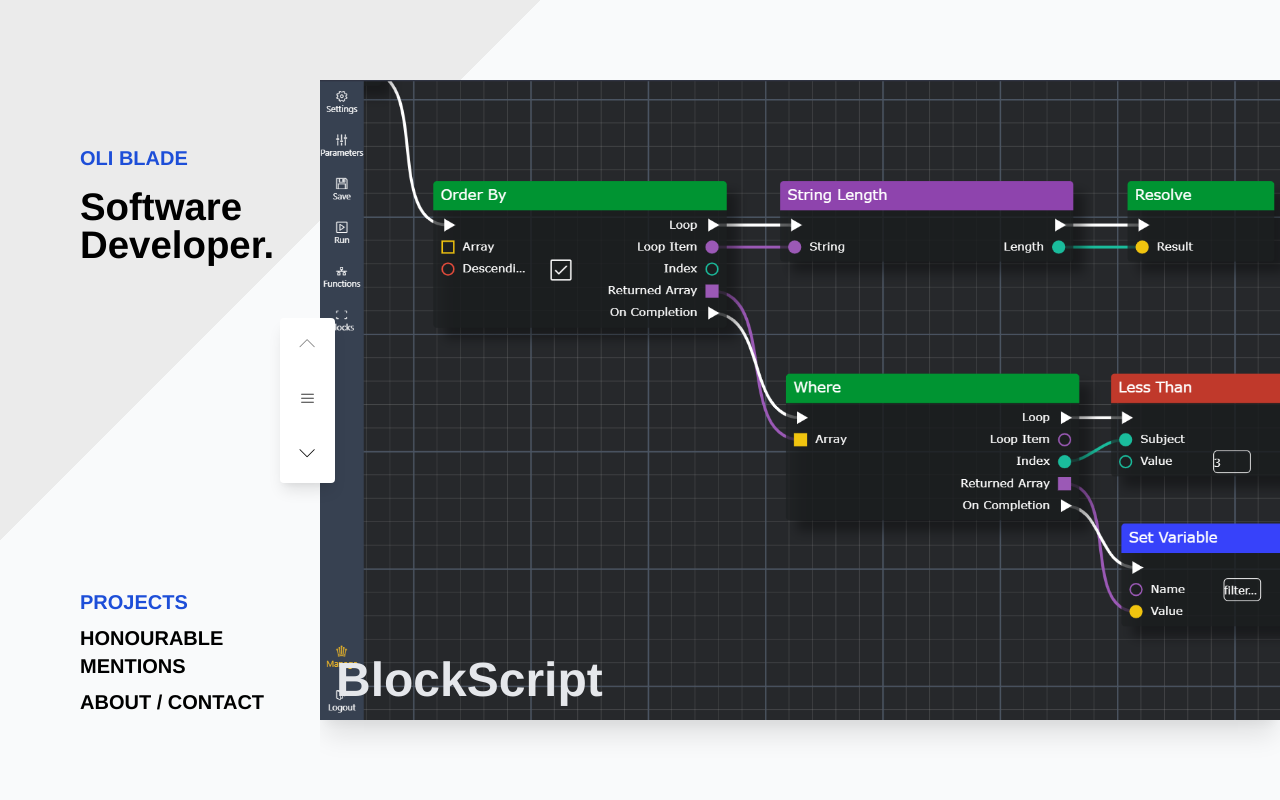
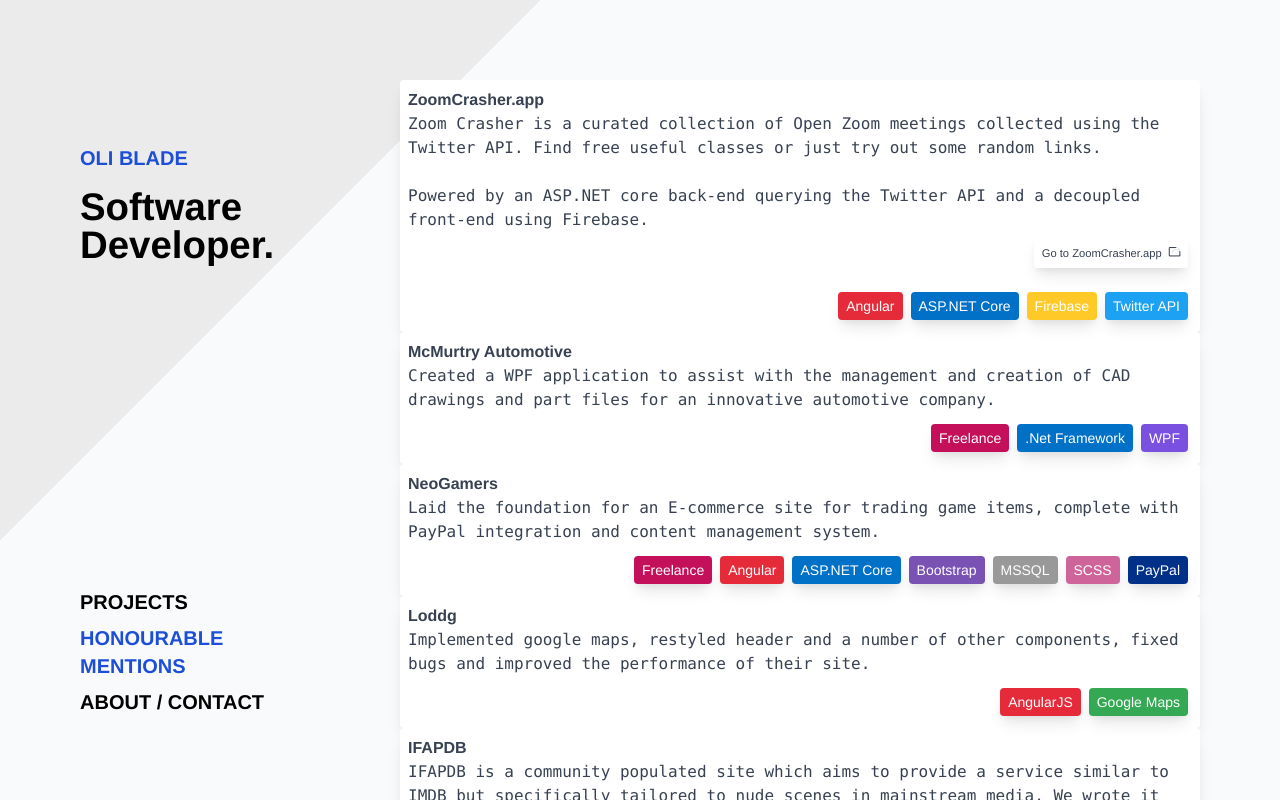
Before and after one commit to OliBlade/Portfolio, an Angular app: page / in a window 1280 px wide. Both pictures are taken after a click on the element "HONOURABLE MENTIONS". Built offline with nearby package versions, Linux system fonts and the light colour scheme.

Commit message:
About and other projects pages

```diff
--- a/src/app/app-routing.module.ts
+++ b/src/app/app-routing.module.ts
@@ -5,9 +5,10 @@
 import { HomeComponent } from './pages/home/home.component';
 
 const projects = new FileLoader().getProjects();
+const otherProjects = new FileLoader().getOtherProjects();
 
 const routes: Routes = [
-  { path: '', component: HomeComponent, pathMatch: 'full', data: { animation: 'home', projects: projects } }
+  { path: '', component: HomeComponent, pathMatch: 'full', data: { animation: 'home', projects: projects, otherProjects: otherProjects } }
 ];
 
 projects.forEach(p => {
--- /dev/null
+++ b/src/app/classes/basicProject.ts
@@ -0,0 +1,9 @@
+import { Tag } from "./tag";
+
+export class BasicProject {
+  public name: string;
+  public caption: string;
+  public tags: Tag[];
+  public projectUrl: string;
+  public displayUrl: string;
+}
--- a/src/app/classes/fileLoader.ts
+++ b/src/app/classes/fileLoader.ts
@@ -1,4 +1,5 @@
 import * as contentJson from '../../content.json';
+import { BasicProject } from './basicProject';
 import { Project } from './project';
 
 export class FileLoader {
@@ -6,4 +7,8 @@
   public getProjects(): Project[] {
     return contentJson.projects as Project[];
   }
+
+  public getOtherProjects(): BasicProject[] {
+    return contentJson.otherProjects as BasicProject[];
+  }
 }
--- a/src/app/pages/basic-page/basic-page.component.html
+++ b/src/app/pages/basic-page/basic-page.component.html
@@ -21,7 +21,7 @@
             <small>Go to {{project.displayUrl}} <i class="ml-1 font-bold icon-share"></i></small>
           </a>
           <br /><br />
-          <small *ngFor="let t of project.tags; let i = index" class="rounded text-sm shadow-lg text-center px-2 py-1 m-1 text-white select-none inline-block" [ngStyle]="{'background-color': t.color}" [class.animate-pulse]="i == project.tags.length - 1">{{t.name}}</small>
+          <small *ngFor="let t of project.tags; let i = index" class="tag" [ngStyle]="{'background-color': t.color}" [class.animate-pulse]="i == project.tags.length - 1">{{t.name}}</small>
         </div>
       </div>
     </div>
--- a/src/app/pages/home/home.component.html
+++ b/src/app/pages/home/home.component.html
@@ -1,4 +1,4 @@
-<div class="w-screen h-screen overflow-y-auto relative diagonal-stripe hide-scrollbar" [class.scroll-snap]="loaded" id="top-scroll" (scroll)="updateButtons($event)">
+<div class="w-screen h-screen md:overflow-y-hidden relative diagonal-stripe hide-scrollbar" [class.scroll-snap]="loaded" id="top-scroll" (scroll)="updateButtons($event)">
 
   <div class="grid grid-cols-1 md:grid-cols-4 h-full z-0">
 
@@ -10,16 +10,16 @@
           <h2 class="font-extrabold md:title text-5xl mt-4">Software Developer.</h2>
         </div>
 
-        <div class="menu select-none">
-          <div class="menu-item selected">PROJECTS</div>
-          <div class="menu-item">HONOURABLE MENTIONS</div>
-          <div class="menu-item">ABOUT / CONTACT</div>
+        <div class="menu select-none text-xl">
+          <div class="menu-item" [class.selected]="selectedMenuItem === 'projects'" (click)="menuSelect('projects')">PROJECTS</div>
+          <div class="menu-item" [class.selected]="selectedMenuItem === 'other'"  (click)="menuSelect('other')">HONOURABLE MENTIONS</div>
+          <div class="menu-item" [class.selected]="selectedMenuItem === 'about'"  (click)="menuSelect('about')">ABOUT / CONTACT</div>
         </div>
 
       </div>
     </div>
 
-    <div class="col-span-3 md:overflow-y-auto select-none hide-scrollbar" [class.md:scroll-snap]="loaded" id="right-scroll" (scroll)="updateButtons($event)">
+    <div *ngIf="selectedMenuItem === 'projects'" [@projectAnimation] class="col-span-3 md:overflow-y-auto select-none" [class.md:scroll-snap]="loaded" id="right-scroll" (scroll)="updateButtons($event)">
 
         <div *ngFor="let p of projects; let i = index;" class="h-screen flex items-center pt-20 pb-20 snap-start" [id]="'snap-' + (i + 1)">
           <a class="image-zoom-wrapper h-full cursor-pointer" [routerLink]="[p.normalisedName]" (click)="projectSelected(i)">
@@ -36,11 +36,65 @@
 
     </div>
 
+    <div *ngIf="selectedMenuItem === 'other'" class="col-span-3 md:p-20 p-10 snap-start md:overflow-y-auto select-none">
+      <div *ngFor="let op of otherProjects; let i = index;" class="bg-white rounded w-full shadow-lg p-2 hover:bg-gray-50 text-gray-700" [class.rounded-t]="i == 0" [class.rounded-b]="i == otherProjects.length" [class.border-b]="i < otherProjects.length">
+        <h2 class="font-bold">{{op.name}}</h2>
+        <span class="font-mono" [innerHtml]="op.caption"></span>
+
+        <div class="text-right w-full mt-2">
+          <ng-container *ngIf="op.projectUrl">
+            <a class="text-sm white-button m-1 w-28" [href]="op.projectUrl" target="_blank">
+              <small>Go to {{op.displayUrl}} <i class="ml-1 font-bold icon-share"></i></small>
+            </a>
+            <br /><br />
+          </ng-container>
+          <small *ngFor="let t of op.tags" class="tag" [ngStyle]="{'background-color': t.color}">{{t.name}}</small>
+        </div>
+      </div>
+    </div>
+
+    <div *ngIf="selectedMenuItem === 'about'" class="col-span-3 md:p-20 p-10 snap-start md:overflow-y-auto select-none">
+      <div class="bg-white rounded w-full shadow-lg p-2 hover:bg-gray-50">
+        <h2 class="font-bold">My Portfolio</h2>
+        <span class="font-mono text-gray-700">
+          This site is a collection of my personal projects.<br/><br/>
+          In the honourable mentions section, you will find freelance projects I have worked on, along with some other projects
+          which didn't quite make the cut.<br/><br/>
+          If you would like to see the source code for this portfolio, you can find it on my <a class="underline" href="https://github.com/OliBlade" target="_blank">GitHub</a>.
+        </span>
+        <div class="text-right w-full mt-2">
+          <a class="text-sm white-button m-1 w-28" href="https://github.com/OliBlade/Portfolio" target="_blank">
+            <small>GitHub for Portfolio <i class="ml-1 font-bold icon-share"></i></small>
+          </a>
+          <br /><br />
+          <small class="tag" style="background-color: #07B6D5;">Tailwind</small>
+          <small class="tag" style="background-color: #e52a3a;">Angular</small>
+          <small class="tag" style="background-color: #14B003;">Angular Universal</small>
+        </div>
+      </div>
+
+      <div class="text-right w-full mt-10">
+        <a class="text-sm white-button m-1" href="https://github.com/OliBlade/Portfolio" target="_blank">
+          <i class="mr-1 font-bold icon-github"></i><small>GitHub</small>
+        </a>
+        <a class="text-sm white-button m-1" href="mailto:email@oliblade.com" target="_blank">
+          <i class="mr-1 font-bold icon-at-sign"></i><small>email@oliblade.com</small>
+        </a>
+        <a class="text-sm white-button m-1" href="https://www.linkedin.com/in/oliblade/" target="_blank">
+          <i class="mr-1 font-bold icon-at-sign"></i><small>LinkedIn</small>
+        </a>
+        <a class="text-sm white-button m-1" href="https://medium.com/@OliBlade" target="_blank">
+          <i class="mr-1 font-bold icon-pen3"></i><small>Blog</small>
+        </a>
+      </div>
+
+    </div>
+
   </div>
 
 </div>
 
-<div class="scroll-control md:rounded rounded-r select-none">
+<div *ngIf="selectedMenuItem === 'projects'" class="scroll-control md:rounded rounded-r select-none">
   <button class="w-full hover:bg-gray-50 disabled:opacity-50" (click)="scrollToPreviousSnap()" [disabled]="!isScrollUpEnabled"><i class="icon-chevron-up"></i></button>
   <button class="w-full cursor-default"><i class="icon-menu"></i></button>
   <button class="w-full hover:bg-gray-50 disabled:opacity-50" (click)="scrollToNextSnap()" [disabled]="!isScrollDownEnabled"><i class="icon-chevron-down"></i></button>
--- a/src/app/pages/home/home.component.scss
+++ b/src/app/pages/home/home.component.scss
@@ -2,6 +2,11 @@
   @variants responsive {
     .title {
       font-size: 3vw;
+      line-height: 1;
+    }
+
+    .menu-item-text {
+      font-size: 1.2vw;
       line-height: 1;
     }
   }
@@ -47,7 +52,7 @@
   @apply absolute bottom-20;
 
   .menu-item {
-    @apply font-bold text-xl py-1 hover:text-blue-700 cursor-pointer;
+    @apply font-bold py-1 hover:text-blue-700 cursor-pointer;
 
     &.selected {
       @apply text-blue-700;
--- a/src/app/pages/home/home.component.ts
+++ b/src/app/pages/home/home.component.ts
@@ -1,5 +1,7 @@
+import { animate, style, transition, trigger } from '@angular/animations';
 import { AfterViewInit, Component, HostListener } from '@angular/core';
 import { ActivatedRoute } from '@angular/router';
+import { BasicProject } from 'src/app/classes/basicProject';
 import { Project } from 'src/app/classes/project';
 import { MetaService } from 'src/app/services/meta.service';
 import { StateService } from 'src/app/services/state.service';
@@ -7,13 +9,34 @@
 @Component({
   selector: 'app-home',
   templateUrl: './home.component.html',
-  styleUrls: ['./home.component.scss']
+  styleUrls: ['./home.component.scss'],
+  animations:[
+    trigger('projectAnimation',
+      [
+        transition(':enter',
+          [
+            style({ transform: 'translateX(100%)' }),
+            animate('0.4s ease-in-out', style({ transform: 'translateX(0%)' }))
+          ]
+        ),
+        transition(':leave',
+          [
+            style({ transform: 'translateX(0%)' }),
+            animate('0.4s ease-in-out', style({ transform: 'translateX(100%)' }))
+          ]
+        )
+      ]
+    )
+  ]
 })
 export class HomeComponent implements AfterViewInit {
 
   public projects: Project[];
+  public otherProjects: BasicProject[];
   public isScrollUpEnabled = false;
   public isScrollDownEnabled = true;
+  public selectedMenuItem: string = 'projects';
+
   public loaded = false;
 
   constructor(
@@ -21,7 +44,10 @@
     private metaService: MetaService,
     private stateService: StateService
   ) {
-    this.route.data.subscribe(routeData => this.projects = routeData.projects);
+    this.route.data.subscribe(routeData => {
+      this.projects = routeData.projects;
+      this.otherProjects = routeData.otherProjects;
+    });
     this.metaService.setHomeMeta();
   }
 
@@ -29,13 +55,12 @@
     const projectIndex = this.stateService.getSelectedProjectIndex();
 
     setTimeout(() => {
-    if (projectIndex != null) {
-      const projectElement = document.getElementById('snap-' + (projectIndex + 1))
+      if (projectIndex != null) {
+        const projectElement = document.getElementById('snap-' + (projectIndex + 1));
         projectElement.scrollIntoView();
         this.loaded = true;
-      } else {
-        this.loaded = true;
       }
+      this.loaded = true;
     }, 0);
   }
 
@@ -93,4 +118,15 @@
   public projectSelected(index: number): void {
     this.stateService.setSelectedProjectIndex(index);
   }
+
+  // Menu
+  public menuSelect(item: string): void {
+    this.selectedMenuItem = item;
+
+    setTimeout(() => {
+      if (!this.isScreenMd()) {
+        this.scrollToNextSnap();
+      }
+    }, 500);
+  }
 }
--- a/src/content.json
+++ b/src/content.json
@@ -10,6 +10,7 @@
         { "name": "Angular", "color": "#e52a3a" },
         { "name": "Firebase", "color": "#ffca28"  },
         { "name": "Stripe", "color": "#6772e5"  },
+        { "name": "Tailwind", "color": "#07B6D5"  },
         { "name": "Cloud Functions", "color": "#ff8400"  },
         { "name": "Serverless", "color": "#000000"  }
       ],
@@ -108,5 +109,61 @@
         "Display images, videos, and other media"
       ]
     }
+  ],
+  "otherProjects": [
+    {
+      "name": "ZoomCrasher.app",
+      "projectUrl": "https://zoomcrasher.app",
+      "displayUrl": "ZoomCrasher.app",
+      "caption": "Zoom Crasher is a curated collection of Open Zoom meetings collected using the Twitter API. Find free useful classes or just try out some random links.<br/><br/>Powered by an ASP.NET core back-end querying the Twitter API and a decoupled front-end using Firebase.",
+      "tags": [
+        { "name": "Angular", "color": "#e52a3a" },
+        { "name": "ASP.NET Core", "color": "#0171c8" },
+        { "name": "Firebase", "color": "#ffca28"  },
+        { "name": "Twitter API", "color": "#1da1f2"  }
+      ]
+    },
+    {
+      "name": "McMurtry Automotive",
+      "caption": "Created a WPF application to assist with the management and creation of CAD drawings and part files for an innovative automotive company.",
+      "tags": [
+        { "name": "Freelance", "color": "#c4105b" },
+        { "name": ".Net Framework", "color": "#0171c8" },
+        { "name": "WPF", "color": "#7a50e0" }
+      ]
+    },
+    {
+      "name": "NeoGamers",
+      "caption": "Laid the foundation for an E-commerce site for trading game items, complete with PayPal integration and content management system.",
+      "tags": [
+        { "name": "Freelance", "color": "#c4105b" },
+        { "name": "Angular", "color": "#e52a3a" },
+        { "name": "ASP.NET Core", "color": "#0171c8" },
+        { "name": "Bootstrap", "color": "#7952b3" },
+        { "name": "MSSQL", "color": "#999999" },
+        { "name": "SCSS", "color": "#cf649a" },
+        { "name": "PayPal", "color": "#003087" }
+      ]
+    },
+    {
+      "name": "Loddg",
+      "caption": "Implemented google maps, restyled header and a number of other components, fixed bugs and improved the performance of their site.",
+      "tags": [
+        { "name": "AngularJS", "color": "#e52a3a" },
+        { "name": "Google Maps", "color": "#34a853" }
+      ]
+    },
+    {
+      "name": "IFAPDB",
+      "caption": "IFAPDB is a community populated site which aims to provide a service similar to IMDB but specifically tailored to nude scenes in mainstream media. We wrote it from the ground up to include key features such as a full user system with login, profiles and scoring for community contributions which provides users with rewards.<br/><br/>Additionally, IFAPDB is a full-fledged CMS and utilises a reviewing system with comments, replies and ratings. The community accessible content management system features tagging, videos, timings, descriptions, a media/actor search and a fully featured admin section.<br/><br/><span class=\"font-semibold\">Please Note</span>: This site is NSFW.",
+      "tags": [
+        { "name": "Freelance", "color": "#c4105b" },
+        { "name": "Angular", "color": "#e52a3a" },
+        { "name": "ASP.NET Core", "color": "#0171c8" },
+        { "name": "Bootstrap", "color": "#7952b3" },
+        { "name": "MSSQL", "color": "#999999" },
+        { "name": "SCSS", "color": "#cf649a" }
+      ]
+    }
   ]
 }
--- a/src/styles/styles.scss
+++ b/src/styles/styles.scss
@@ -9,6 +9,7 @@
   @variants responsive {
     .scroll-snap {
       overflow-y: auto;
+      overflow-x: hidden;
       scroll-snap-type: y mandatory;
       scroll-behavior: smooth;
       scroll-snap-stop: always;
@@ -39,6 +40,10 @@
   }
 }
 
+.tag {
+  @apply rounded text-sm shadow-lg text-center px-2 py-1 m-1 text-white select-none inline-block;
+}
+
 .image-zoom-wrapper:hover {
   .image {
     @apply scale-110;
```
